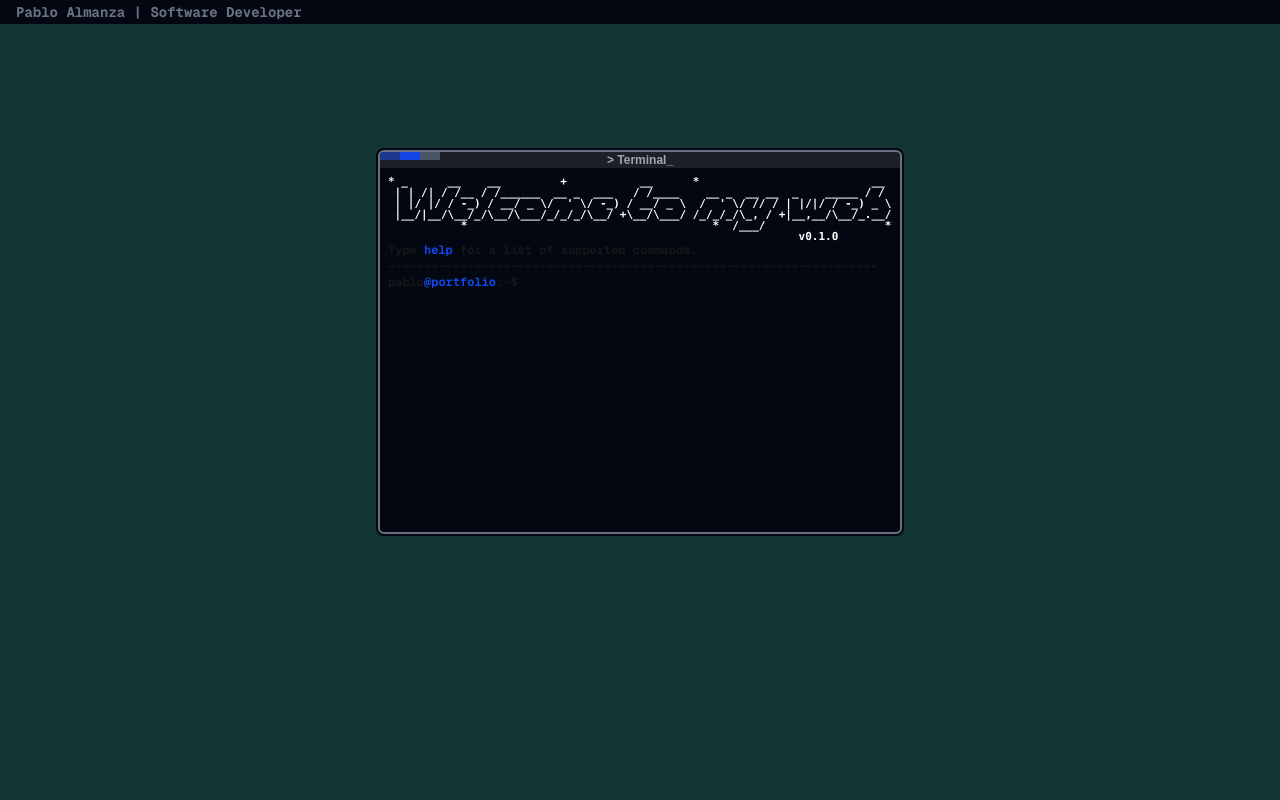
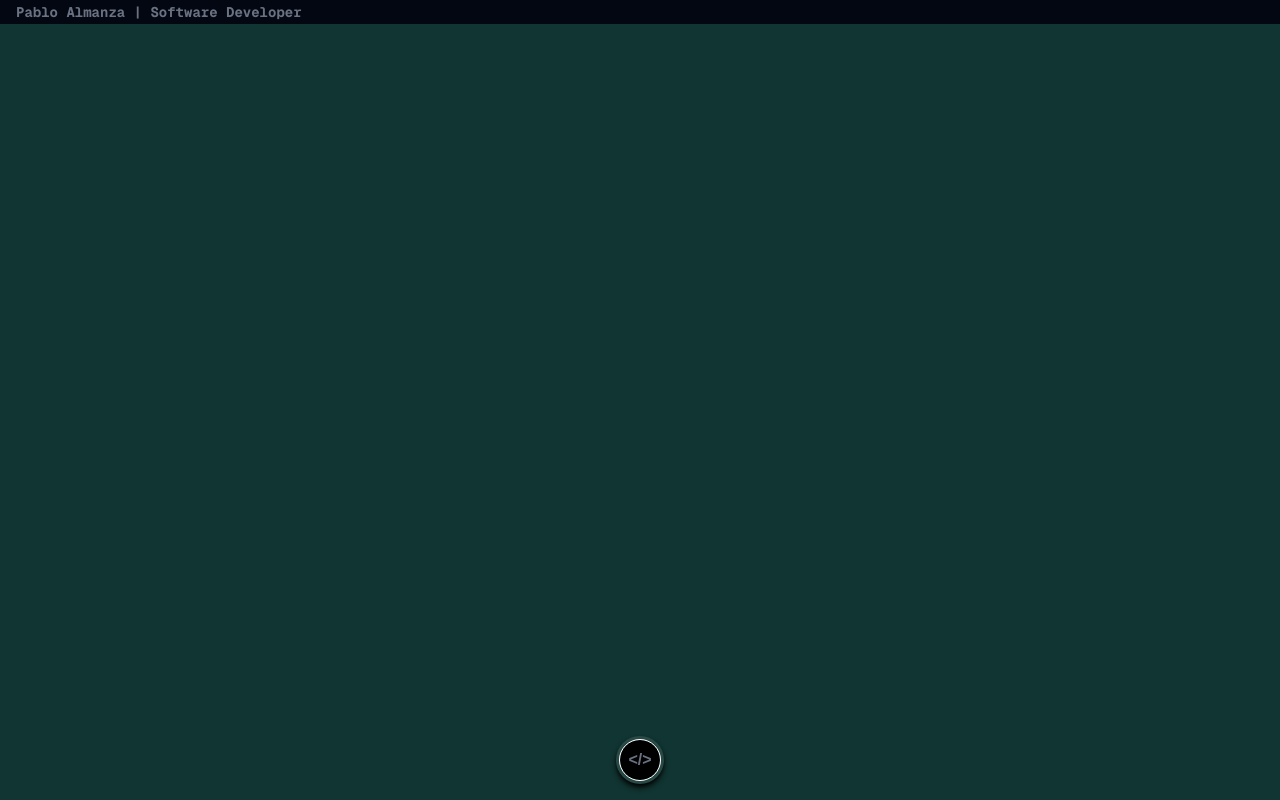
Before and after one commit to PabloAlmanza47/Personal_Website, a Next.js app: page / in a window 1280 px wide. Built offline with nearby package versions, Linux system fonts and the light colour scheme.

Commit message:
added the feature to click on different windows and bring them to the top

```diff
--- a/components/AboutWindow.tsx
+++ b/components/AboutWindow.tsx
@@ -6,15 +6,18 @@ import pabloName from "../ascii/pabloName";
 
 interface AboutWindowProps {
   onClose: () => void;
+  zIndex: number;
+  bringToFront: () => void;
 }
 
-export default function AboutWindow({onClose} : AboutWindowProps) {
+export default function AboutWindow({ onClose, zIndex, bringToFront }: AboutWindowProps) {
   const containerRef = useRef<HTMLDivElement>(null)
   const dragControls = useDragControls();
   return (
     <AnimatePresence>
-      <div ref={containerRef} className="fixed inset-0 pointer-events-none">
+      <div ref={containerRef} style={{zIndex}} className="fixed inset-0 pointer-events-none">
         <motion.div
+          onMouseDown={bringToFront}
           drag
           dragControls={dragControls}
           dragListener={false}
@@ -30,7 +33,7 @@ export default function AboutWindow({onClose} : AboutWindowProps) {
           <div className="bg-gray-950 w-130 h-95 outline-2 outline-gray-500 rounded-sm flex flex-col">
 
             {/* Top Bar */}
-            <div onPointerDown={(e) => dragControls.start(e)} className="bg-white/10 w-full h-4 relative rounded-t-sm cursor-grab active:cursor-grabbing">
+            <div onPointerDown={(e) => {bringToFront(); dragControls.start(e);}} className="bg-white/10 w-full h-4 relative rounded-t-sm cursor-grab active:cursor-grabbing">
                 <div className="absolute left-0 flex">
                   <button aria-label="Close window" className="bg-blue-900 w-5 h-2 hover:h-4 transition-all duration-200 cursor-pointer rounded-tl-sm" onClick={onClose}></button>
                   <button className="bg-blue-700 w-5 h-2 hover:h-4 transition-all duration-200"></button>
--- a/components/MusicWindow.tsx
+++ b/components/MusicWindow.tsx
@@ -5,7 +5,6 @@ import {motion, AnimatePresence, DragControls} from "framer-motion"
 
 
 export default function MusicWindow() {
-  const [isOpen, setIsOpen] = useState(false)
   const containerRef = useRef(null)
   return (
     <AnimatePresence>
--- a/components/Terminal.tsx
+++ b/components/Terminal.tsx
@@ -7,9 +7,12 @@ import welcomeAscii from "../ascii/welcomeAscii";
 
 type TerminalPrompts = {
   openWindow: (name: string) => void;
+  zIndex: number;
+  bringToFront: () => void;
 };
 
-export default function Terminal({openWindow}: TerminalPrompts) {
+export default function Terminal({ openWindow, zIndex, bringToFront }: TerminalPrompts) {
+  const [isOpen, setIsOpen] = useState(false);
   const containerRef = useRef<HTMLDivElement>(null);
   const DragControls = useDragControls();
   const [currentDir, setCurrentDir] = useState("~");
@@ -161,9 +164,20 @@ export default function Terminal({openWindow}: TerminalPrompts) {
   };
 
   return (
+    <>
+
+      <div className="bg-white/10 w-12 h-12 absolute bottom-4 p-1 rounded-full hover:w-20 transition-all duration-400 shadow-md shadow-black ease-in-out">
+        <button className="bg-black w-full h-full rounded-full outline outline-white text-gray-500 text-center hover:text-white transition-all duration-200" onClick={() => setIsOpen(true)}>{"</>"} </button>
+      </div>
+
+      {isOpen &&
         <AnimatePresence>
-      <div ref={containerRef} className="fixed w-screen h-155 z-50 top-8 left-0">
+          <div ref={containerRef} style={{zIndex}} className="fixed inset-0 pointer-events-none">
             <motion.div
+              onMouseDown={(e) => {
+                e.stopPropagation();
+                bringToFront();
+              }}
               drag
               dragControls={DragControls}
               dragListener={false}
@@ -174,20 +188,21 @@ export default function Terminal({openWindow}: TerminalPrompts) {
               initial={{ scale: 0.65, opacity: 0, y: 40 }}
               animate={{ scale: 1, opacity: 1, y: 0 }}
               exit={{ scale: 0.15, opacity: 0, y: 40 }}
-          className="absolute top-1/2 left-1/2 -translate-x-1/2 -translate-y-1/2 bg-gray-950 p-1 rounded-lg"
+              className="absolute top-1/2 left-1/2 -translate-x-1/2 -translate-y-1/2 bg-gray-950 p-1 rounded-lg pointer-events-auto"
             >
               <div className="bg-gray-950 w-130 h-95 outline-2 outline-gray-500 rounded-sm flex flex-col">
 
                 {/* Top Bar */}
                 <div
-              onPointerDown={(e) => DragControls.start(e)}
+                  onPointerDown={(e) => {
+                    bringToFront();
+                    DragControls.start(e)}}
                   className="bg-white/10 w-full h-4 relative rounded-t-sm cursor-grab active:cursor-grabbing"
                 >
                   <div className="absolute left-0 flex">
                     <button
                       aria-label="Close window"
-                  className="bg-blue-900 w-5 h-2 hover:h-4 transition-all duration-200 cursor-pointer rounded-tl-sm"
-                ></button>
+                      className="bg-blue-900 w-5 h-2 hover:h-4 transition-all duration-200 cursor-pointer rounded-tl-sm" onClick={() => setIsOpen(false)}></button>
                     <button className="bg-blue-700 w-5 h-2 hover:h-4 transition-all duration-200"></button>
                     <button className="bg-gray-600 w-5 h-2 hover:h-4 transition-all duration-200"></button>
                   </div>
@@ -223,7 +238,7 @@ export default function Terminal({openWindow}: TerminalPrompts) {
                     if (line.type === "command") {
                       return (
                         <div key={i}>
-                      <span>pablo</span><span className="text-blue-700">@portfolio</span><span>:{line.dir}$ </span>
+                          <span>pablo</span><span className="text-blue-700">@term.portfolio</span><span>:{line.dir}$ </span>
                           <span className="text-gray-600">{line.text}</span>
                         </div>
                       );
@@ -237,7 +252,7 @@ export default function Terminal({openWindow}: TerminalPrompts) {
 
                   {/* Current Input */}
                   <div className="flex">
-                <span>pablo</span><span className="text-blue-700">@portfolio</span><span>:{currentDir}$</span>
+                    <span>pablo</span><span className="text-blue-700">@term.portfolio</span><span>:{currentDir}$</span>
                     <div
                       ref={inputRef}
                       contentEditable
@@ -252,5 +267,8 @@ export default function Terminal({openWindow}: TerminalPrompts) {
             </motion.div>
           </div>
         </AnimatePresence>
+      }
+    </>
+
   );
 }
--- a/src/app/page.tsx
+++ b/src/app/page.tsx
@@ -8,37 +8,105 @@ import Terminal from "../../components/Terminal";
 import { useState } from "react";
 
 export default function Home() {
-  const [openWindows, setOpenWindows] = useState<string[]>(["terminal"]);
+  type WindowType = {
+    id: string;
+    name: string;
+    z: number;
+  };
+
+  const [openWindows, setOpenWindows] = useState<WindowType[]>([
+    { id: crypto.randomUUID(), name: "terminal", z: 1 }
+  ]);
+
+  const [topZ, setTopZ] = useState(1);
+
 
   const openWindow = (name: string) => {
-    setOpenWindows(prev => {
-      if (prev.includes(name)) return prev;
-      return [...prev, name];
+    setTopZ(prevZ => {
+      const newZ = prevZ + 1;
+
+      setOpenWindows(prev => {
+        const existing = prev.find(w => w.name === name);
+
+        if (existing) {
+          return prev.map(w =>
+            w.id === existing.id ? { ...w, z: newZ } : w
+          );
+        }
+
+        return [
+          ...prev,
+          { id: crypto.randomUUID(), name, z: newZ }
+        ];
+      });
+
+      return newZ;
     });
   };
 
-  const closeWindow = (name: string) => {
-    setOpenWindows(prev => prev.filter(w => w !== name));
+  const closeWindow = (id: string) => {
+    setOpenWindows(prev => prev.filter(w => w.id !== id));
   };
+
+  const bringToFront = (id: string) => {
+    setTopZ(prev => {
+      const newZ = prev + 1;
+
+      setOpenWindows(wins =>
+        wins.map(w =>
+          w.id === id ? { ...w, z: newZ } : w
+        )
+      );
+
+      return newZ;
+    });
+  };
+
   return (
     <main className="bg-[#113532] font-bold flex justify-center items-center h-screen relative">
       <MenuBar/>
-        {openWindows.map((win, i) => {
-          switch (win) {
+        {openWindows.map(win => {
+          switch (win.name) {
             case "terminal":
-              return <Terminal key={i} openWindow={openWindow} />
+              return (
+                <Terminal
+                  key={win.id}
+                  openWindow={openWindow}
+                  zIndex={win.z}
+                  bringToFront={() => bringToFront(win.id)}
+                />
+              );
 
             case "about":
-              return <AboutWindow key={i} onClose={() => closeWindow("about")}/>
+              return (
+                <AboutWindow
+                  key={win.id}
+                  zIndex={win.z}
+                  bringToFront={() => bringToFront(win.id)}
+                  onClose={() => closeWindow(win.id)}
+                />
+              );
 
             case "projects":
-              return <ProjectsWindow key={i} />
+              return (
+                <ProjectsWindow
+                  key={win.id}
+                  zIndex={win.z}
+                  bringToFront={() => bringToFront(win.id)}
+                />
+              );
 
             case "music":
-              return <MusicWindow key={i} />
+              return (
+                <MusicWindow
+                  key={win.id}
+                  zIndex={win.z}
+                  bringToFront={() => bringToFront(win.id)}
+                />
+              );
 
             default:
-              return null
+              return null;
           }
         })}
 
```
Lines whose indentation alone changed are shown as unchanged.
